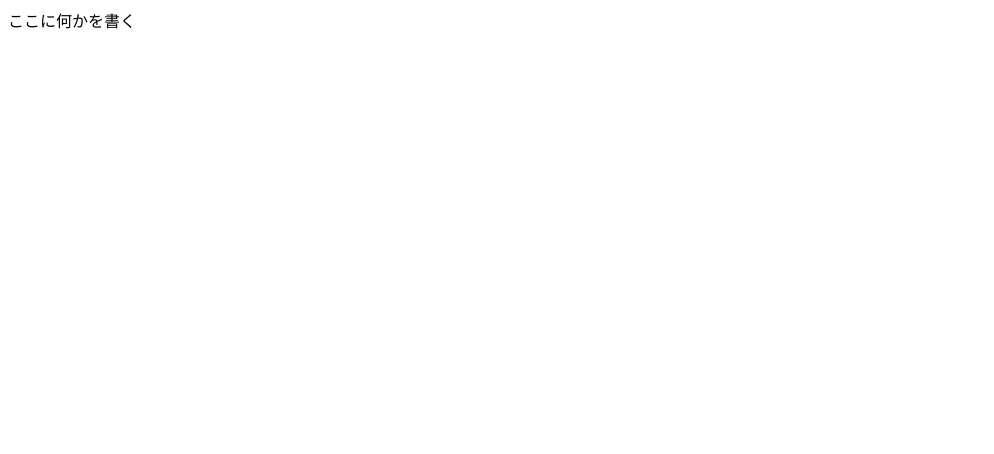
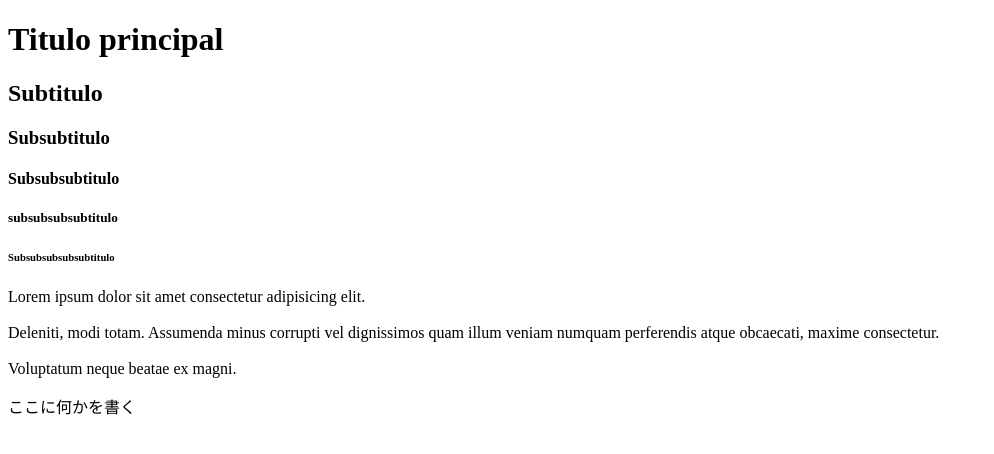
Before and after one commit to luciana-giraldob/html-, a website: page index.html in a window 1280 px wide. Shown: the whole page, without its empty margins (0-994 px from the left). Drawn offline with Linux system fonts and the light colour scheme.

Commit message:
P, BR, HR

```diff
--- a/index.html
+++ b/index.html
@@ -2,12 +2,32 @@
 <html lang="en">
   <head>
     <meta charset="UTF-8" />
-    <meta name="viewport" content="width=device-width, initial-scale=1.0" />
-    <meta http-equiv="X-UA-Compatible" content="ie=edge" />
-    <link rel="stylesheet" href="style.css" type="text/css" />
-    <title>TerraceTechフロントエンドエンジニア養成所</title>
   </head>
+
   <body>
+    <h1>Titulo principal</h1>
+
+    <h2>Subtitulo</h2>
+
+    <h3>Subsubtitulo</h3>
+
+    <h4>Subsubsubtitulo</h4>
+
+    <h5>subsubsubsubtitulo</h5>
+
+    <h6>Subsubsubsubsubtitulo</h6>
+
+    <p>
+      Lorem ipsum dolor sit amet consectetur adipisicing elit.
+      <br />
+      <br />
+      Deleniti, modi totam. Assumenda minus corrupti vel dignissimos quam illum
+      veniam numquam perferendis atque obcaecati, maxime consectetur.
+      <br />
+      <br />
+      Voluptatum neque beatae ex magni.
+    </p>
+
     <div>ここに何かを書く</div>
   </body>
 </html>
```
